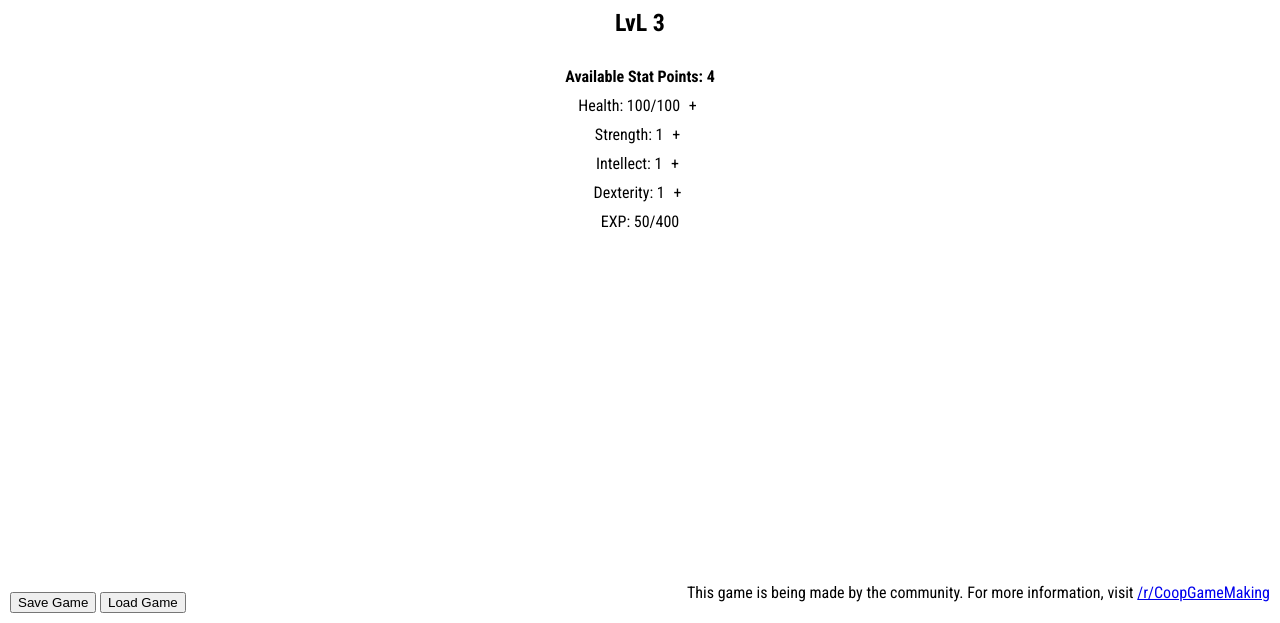
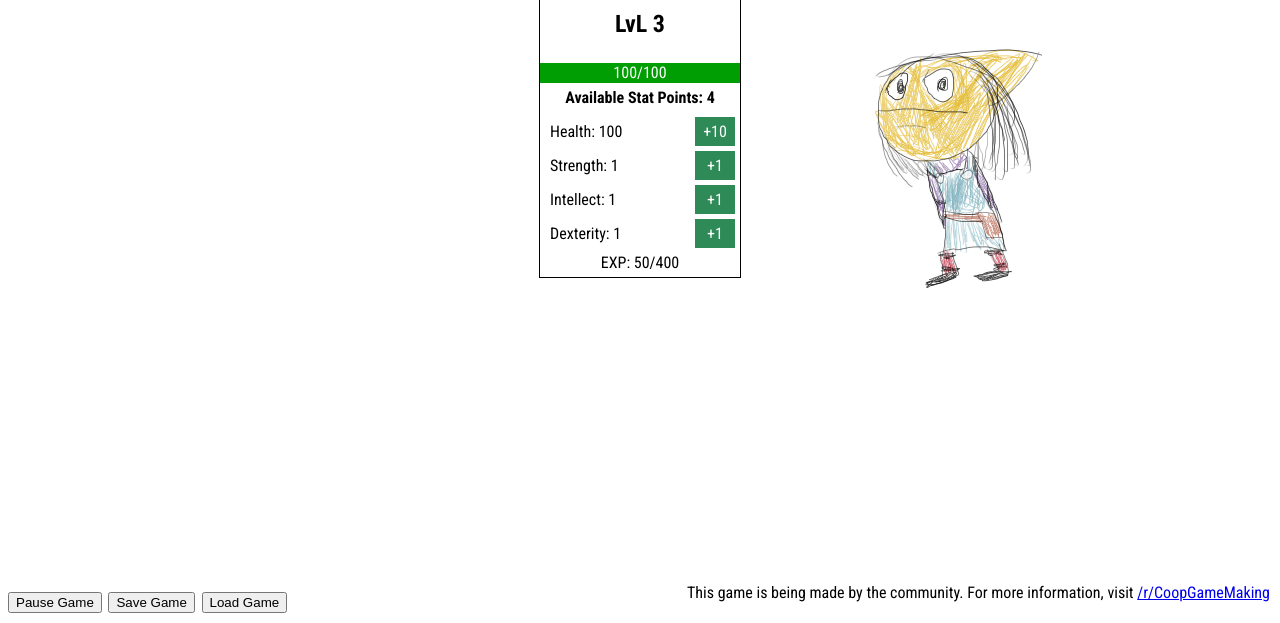
Before and after one commit to AnotherIndieDevStudio/Coopgamemaking-01, a website: page index.html in a window 1280 px wide. Shown: the part 177-800 px from the top of the page. Drawn offline with nearby package versions, Linux system fonts and the light colour scheme.

Commit message:
Updated for first major patch
Read patch notes on subreddit

```diff
--- a/index.html
+++ b/index.html
@@ -36,61 +36,80 @@
 
 		<div id="content-container" class="unselectable">
 			<h1>My Character</h1>
+
 			<div id="id-display"><span id="id-text" class="selectable"></span><br/><button id="toggle-id">Toggle ID</button></div>
 
-			<!-- Where stats are shown to the player -->
-			<div id="stats_container">
+            <img src="images/c0ydqZL.png" alt="Character Image" id="character-image">
+
+				<!-- Where stats are shown to the player -->
+			<div id="stats-container">
 
 				<!-- LEVEL -->
-				<div id="level_s" class="stat">
+				<div id="level-s" class="stat">
 					<h2>LvL <span id="level"></span></h2>
 				</div>
 
+				<div id="health-bar">
+					<p id="health-text"><span id="health"></span>/<span class="max-health"></span></p>
+					<span id="health-remaining"></span>
+				</div>
+
 				<!-- Available Stat Points -->
-				<div id="stat_s" class="stat">
-					<b>Available Stat Points: <span id="stat_points"></span></b>
+				<div id="stat-s" class="stat">
+					<b>Available Stat Points: <span id="stat-points"></span></b>
 				</div>
 
 				<!-- HEALTH -->
-				<div id="health_s" class="stat">
-					Health: <span id="health"></span>/<span id="max-health"></span>
-					<span id="health_add" data-stat="health" class="add_stat">+</span>
+				<div id="health-s" class="stat">
+					<p class="float-left">Health: <span class="max-health"></span></p>
+					<span id="health-add" data-stat="health" class="add-stat">+10</span>
 				</div>
 				<!-- STRENGTH -->
-				<div id="strength_s" class="stat">
-					Strength: <span id="strength"></span>
-					<span id="strength_add" data-stat="strength" class="add_stat">+</span>
+				<div id="strength-s" class="stat">
+					<p class="float-left">Strength: <span id="strength"></span></p>
+					<span id="strength-add" data-stat="strength" class="add-stat">+1</span>
 				</div>
 				<!-- INTELLECT -->
-				<div id="intellect_s" class="stat">
-					Intellect: <span id="intellect"></span>
-					<span id="intellect_add" data-stat="intellect" class="add_stat">+</span>
+				<div id="intellect-s" class="stat">
+					<p class="float-left">Intellect: <span id="intellect"></span></p>
+					<span id="intellect-add" data-stat="intellect" class="add-stat">+1</span>
 				</div>
 				<!-- DEXTERITY -->
-				<div id="dexterity_s" class="stat">
-					Dexterity: <span id="dexterity"></span>
-					<span id="dexterity_add" data-stat="dexterity" class="add_stat">+</span>
+				<div id="dexterity-s" class="stat">
+					<p class="float-left">Dexterity: <span id="dexterity"></span></p>
+					<span id="dexterity-add" data-stat="dexterity" class="add-stat">+1</span>
 				</div>
 				<!-- EXPERIENCE -->
 				<div id="exp_s" class="stat">
-					EXP: <span id="exp"></span>/<span id="exp_tnl"></span>
+					EXP: <span id="exp"></span>/<span id="exp-tnl"></span>
+				</div>
+
+			</div>
+		</div>
+
+        <!-- A note about the game -->
+        <div id="information">
+            <p>This game is being made by the community. For more information, visit <a href="http://www.reddit.com/r/CoopGameMaking" target="_blank">/r/CoopGameMaking</a></p>
+        </div>
+
+		<div id="footerContent">
+			<div id="buttons">
+
+				<!-- Start/Pause/Resume buttons will replace each other when needed -->
+				<button class="bottom_buttons" id="pause-button">Pause Game</button>
+
+				<!-- Save and Load features -->
+				<button class="bottom_buttons" id="save-button">Save Game</button>
+				<button class="bottom_buttons" id="load-button">Load Game</button>
+				<div id="load-box" >
+					<input class="bottom_buttons" type="text" id="load-input" size="32" name="load-input" placeholder="Please enter ID">
+					<button id="submit-load">Load</button>
 				</div>
 
 			</div>
 
-		</div>
-		<div id="buttons" class="unselectable">
-			<button id="save-button">Save Game</button>
-			<button id="load-button">Load Game</button>
-			<div id="load-box" >
-				<input type="text" id="load-input" size="32" name="load-input" placeholder="Please enter ID" class="selectable">
-				<button id="submit-load">Load</button>
-			</div>
-		</div>
-		<!-- Powered by REDDIT -->
-		<div id="information">
-			<p>This game is being made by the community. For more information, visit <a href="http://www.reddit.com/r/CoopGameMaking" target="_blank">/r/CoopGameMaking</a></p>
-		</div>
+        </div>
+
 		<!-- Importing JQuery -->
 		<script src="https://ajax.googleapis.com/ajax/libs/jquery/2.1.3/jquery.min.js"></script>
 		<!-- Importing Game JS -->
--- a/js/game.js
+++ b/js/game.js
@@ -16,7 +16,8 @@
 		Game.time = {
 			frequency: 250,
 			previous: new Date(),
-			passed: 0
+			passed: 0,
+			paused: false
 		};
 
 	}
@@ -30,6 +31,9 @@
 
 		// Game Loop
 		var game_tick = setInterval(function () {
+
+			// Check if the game is paused. If not, run game.
+			if(!Game.time.paused){
 
 				// Ensures that the game still functions when the tab is closed
 				var current_time = new Date();
@@ -57,32 +61,42 @@
 				Game.time.previous = new Date();
 				update_game();
 
+			// If game is paused, still allow the player to update stats
+			}else{
+				update_stats();
+			}
+
 		}, Game.time.frequency);
 
 	});
 
-
+	/* Grabs html stat objects and updates them */
 	var update_stats = function () {
 
 		// Updating stats
-		$("#stat_points").html(Game.player.stat_points);
+		$("#stat-points").html(Game.player.stat_points);
 		$("#level").html(Game.player.level);
 		$("#health").html(Game.player.health);
-		$("#max-health").html(Game.player.max_health);
+		$(".max-health").html(Game.player.max_health);
 		$("#strength").html(Game.player.strength);
 		$("#intellect").html(Game.player.intellect);
 		$("#dexterity").html(Game.player.dexterity);
 		$("#exp").html(Game.player.experience);
-		$("#exp_tnl").html(Game.player.experience_tnl);
+		$("#exp-tnl").html(Game.player.experience_tnl);
+
+		// Updates stat visuals
+		change_stat_button_status();
+		update_healthbar();
 
 	};
 
-
+	/* Main game loop */
 	var update_game = function () {
 
 		// Adds exp each game tick
 		Game.player.experience += 10 * Game.time.passed;
 
+		// Checks if the player can level up
 		if (Game.player.experience > Game.player.experience_tnl) {
 
 			Game.player.experience -= Game.player.experience_tnl;
@@ -93,34 +107,42 @@
 
 		}
 
-		// Updates stats on the screen
+		// Updates the players stats
 		update_stats();
-
-		// Checks if stats can be upgraded
-		check_player_can_level();
 
 	};
 
 
 	// Checks if stats can be upgraded and shows + symbols if player can level stats
-	var check_player_can_level = function () {
+	var change_stat_button_status = function () {
 
 		Game.Character.check_can_level_stats(Game.player);
-
 		if (Game.player.can_level_stats) {
-
-			$(".add_stat").show();
-
+			$(".add-stat").addClass('purchase');
 		} else {
-
-			$(".add_stat").hide();
-
+			$(".add-stat").removeClass('purchase');
 		}
 
 	};
 
+	/* Adjusts the players visual health bar */
+	var update_healthbar = function(){
+
+		var health_remaining = $("#health-remaining");
+		var health_bar = $("#health-bar");
+
+		var width = (Game.player.health / Game.player.max_health) * health_bar.width();
+
+		health_remaining.width(width)
+
+	};
+
 	/* Checks for clicks on stat upgrades */
-	$(".add_stat").click(function (e) {
+	$(".add-stat").click(function (e) {
+		/*Check if button can be pressed*/
+		if(!Game.player.can_level_stats) {
+			return alert("Sorry, not enough points!");
+		}
 		/* Check button's data-stat */
 		var stat = $(this).data('stat'),
 			amount = (stat === "health") ? 10 : 1;
@@ -133,7 +155,7 @@
 				Game.player.max_health = Game.player.health;
 			}
 			Game.player.stat_points -= 1;
-			check_player_can_level();
+
 		}
 
 		var pageY = e.pageY - 15,
@@ -150,4 +172,21 @@
 
 	});
 
+	/* Checks if game is being paused */
+	$("#pause-button").click(function(){
+
+		// If game is running
+		if(!Game.time.paused){
+			$("#pause-button").html("Resume Game");
+			Game.time.paused = true;
+		}else{
+			$("#pause-button").html("Pause Game");
+			Game.time.paused = false;
+
+			// Ensure no progress is made when game is paused. Kind of defeats purpose of having a paused game.
+			Game.time.previous = new Date();
+		}
+
+	});
+
 } ());
--- a/style/main.css
+++ b/style/main.css
@@ -1,17 +1,43 @@
 html{
 	font-family: 'Roboto Condensed', sans-serif;
+}
+
+/* Stats Container */
+
+#stats-container{
+    width:200px;
+    border:1px solid #000;
+    margin:auto;
+}
+
+#stats-container .float-left {
+    float:left;
+    margin:0;
+    padding:5px;
 }
 
 /* Some spacing */
 .stat{
 	padding: 5px;
+    clear:both;
 }
 
 /* Hiding add stat button */
-.add_stat{
-	display: none;
+.add-stat{
+	background:#CD5C5C;
+    width:30px;
 	padding: 5px;
 	cursor: pointer;
+    float:right;
+    margin:0;
+    color:#fff;
+    transition:background .5s;
+    -webkit-transition:background .5s;
+    -moz-transition:background .5s;
+}
+
+.add-stat.purchase {
+    background:#2E8B57;
 }
 
 /*Menu text no selectable*/
@@ -47,36 +73,93 @@ h1{
 	display: none;
 }
 
-/* Button */
-#save-button{
-	position: absolute;
-	bottom: 10px;
-	left: 10px;
+#toggle-id{
+	margin-bottom: 10px;
 }
 
-#load-button{
-	position: absolute;
-	bottom: 10px;
-	left: 100px;
+/* Health Bar */
+#health-bar{
+    position:relative;
+    background: hsla(0,92%,41%,1.00);
+    height: 20px;
+    width: 100%;
+    z-index: 0;
+    padding: 0;
+    text-align: center;
 }
 
+#health-text{
+    top:-16px;
+    color:#fff;
+    z-index: 2;
+    position: absolute;
+    text-align: center;
+    width: 100%;
+    display: block;
+}
+
+#health-remaining{
+    position:absolute;
+    left:0;
+    background: hsla(121,100%,31%,1.00);
+    height: 20px;
+    width: 100%;
+    display: block;
+    z-index: 1;
+}
+
+/* Button */
+#footerContent {
+	position: fixed;
+    bottom: 10px;
+    width: 100%;
+}
+
+
+#buttons {
+    width: 100%;
+}
+
+.bottom_buttons {
+	float: left;
+	margin-right: 0.5em;
+}
+
+
 #load-box{
-	position: absolute;
-	left: 190px;
-	bottom: 10px;
 	display: none;
 }
 
-/* Information */
+
 #information{
+	position: fixed;
+	bottom: 5px;
+	right: 10px;
+}
+
+
+/* Character image */
+#character-image{
 	position: absolute;
-	right: 10px;
-	bottom: 5px;
+	right: 15%;
+	margin-top: 50px;
 }
+
 /* Bump up div when screen size forces overlap with save/load buttons */
 @media only screen and (max-width: 1100px){
+	#content-container{
+		padding-bottom: 75px;
+	}
+
 	#information{
 		bottom: 25px;
+
+	}
+
+	#character-image{
+		position:relative;
+		right: 0;
+		margin: 0;
 	}
 }
 
@@ -89,7 +172,7 @@ h1{
 /* +1(0) on stat upgrade */
 .plusone{
     opacity:1;
-    color:#00FF40;
+    color:#0DFF2B;
     font-weight:700;
     position:absolute;
     display:none;
```
Also changed, not shown: js/monsters.js (added, +43 -0 lines), images/c0ydqZL.png (added). Lines whose indentation alone changed are shown as unchanged.
